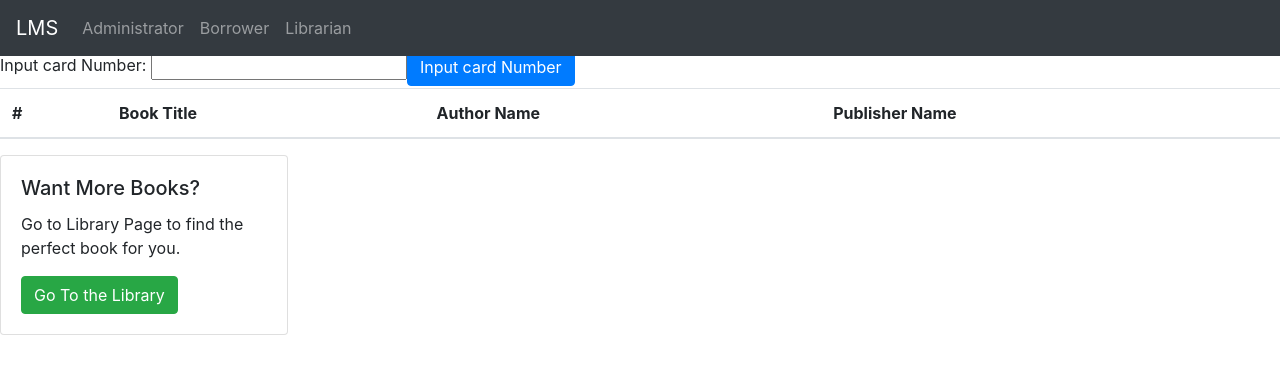
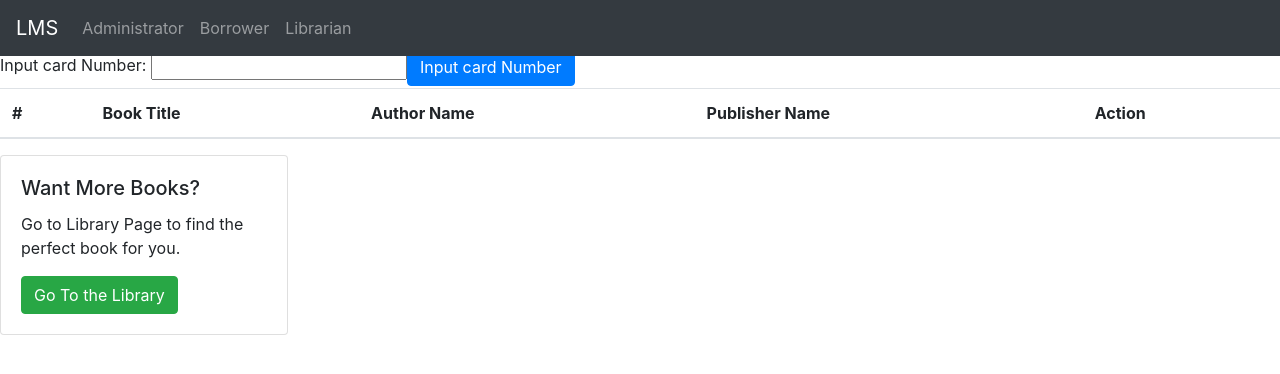
Before and after one commit to AbdiN7/ng-lms, an Angular app: page /lms/borrower in a window 1280 px wide. Shown: the top 374 px of the page. Built offline with nearby package versions, Linux system fonts and the light colour scheme.

Commit message:
added column for user action

```diff
--- a/src/app/borrower/borrower.component.html
+++ b/src/app/borrower/borrower.component.html
@@ -11,6 +11,7 @@
     <th scope="col" >Book Title</th>
     <th scope="col" >Author Name</th>
     <th scope="col">Publisher Name</th>
+    <th scope="col">Action</th>
   </tr>
   </thead>
   <tbody>
```
